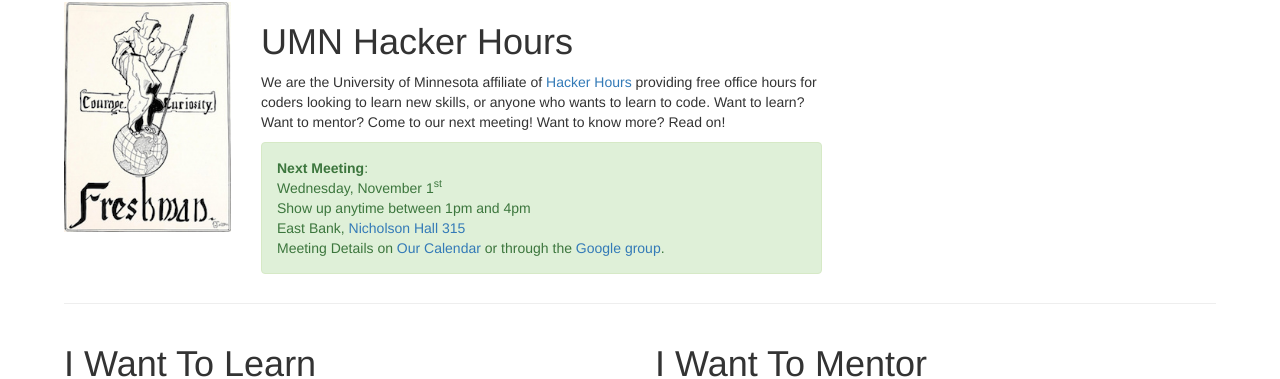
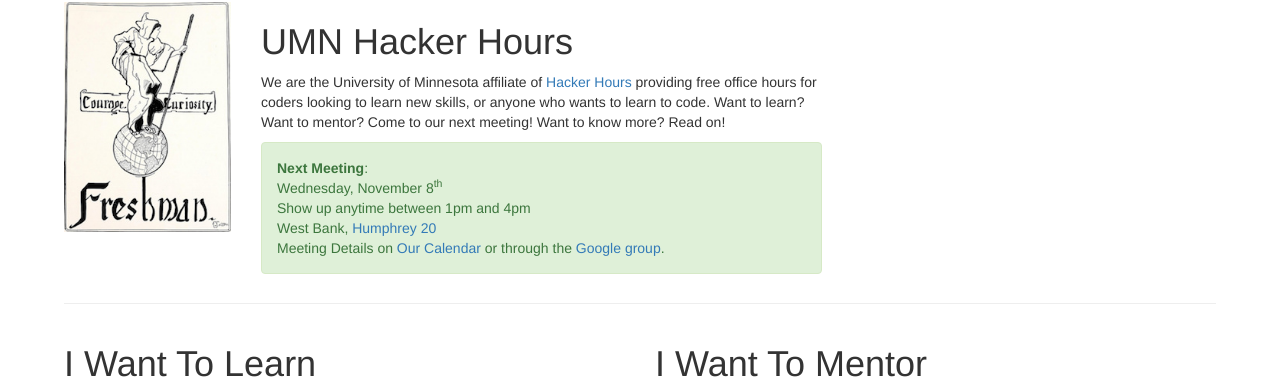
Before and after one commit to umnhackerhours/umnhackerhours.github.io, a Jekyll site: the page built from index.markdown, in a window 1280 px wide. Shown: the part 102-481 px from the top of the page. Built offline with Jekyll 4.4.1, drawn with Linux system fonts in a browser that asks for light colours.

Commit message:
2017-11-08

```diff
--- a/index.markdown
+++ b/index.markdown
@@ -13,13 +13,13 @@ description: Home
       <div class="alert alert-success" role="alert">
         <a class="anchor" id="next_meeting"></a>
         <strong>Next Meeting</strong>:<br />
-        Wednesday, November 1<sup>st</sup><br />
+        Wednesday, November 8<sup>th</sup><br />
         Show up anytime between 1pm and 4pm<br />
         <!-- East Bank, <a href="https://roomsearch.umn.edu/roomsearch/#/rooms/154a5d45-e466-45c9-b64b-309de60e9e5d">Nicholson Hall 315</a><br /> -->
         <!-- West Bank, <a href="https://roomsearch.umn.edu/roomsearch/#/rooms/f8667449-84f5-4392-9607-ae9f2335ef5b">Humphrey 20</a><br /> -->
         <!-- St. Paul, <a href="https://roomsearch.umn.edu/roomsearch/#/rooms/236c88ec-0616-496e-bdfa-7d3b96ee9e33">Borlaug Hall 365</a><br /> -->
 
-        East Bank, <a href="https://roomsearch.umn.edu/roomsearch/#/rooms/154a5d45-e466-45c9-b64b-309de60e9e5d">Nicholson Hall 315</a><br />
+        West Bank, <a href="https://roomsearch.umn.edu/roomsearch/#/rooms/f8667449-84f5-4392-9607-ae9f2335ef5b">Humphrey 20</a><br />
         Meeting Details on <a href="https://www.google.com/calendar/embed?src=umn.edu_ii9odmho4m63bsq19879mu0iis%40group.calendar.google.com&ctz=America/Chicago">Our Calendar</a> or through the <a href='https://groups.google.com/a/umn.edu/d/hackerhours'>Google group</a>.
       </div>
     </div>
```
